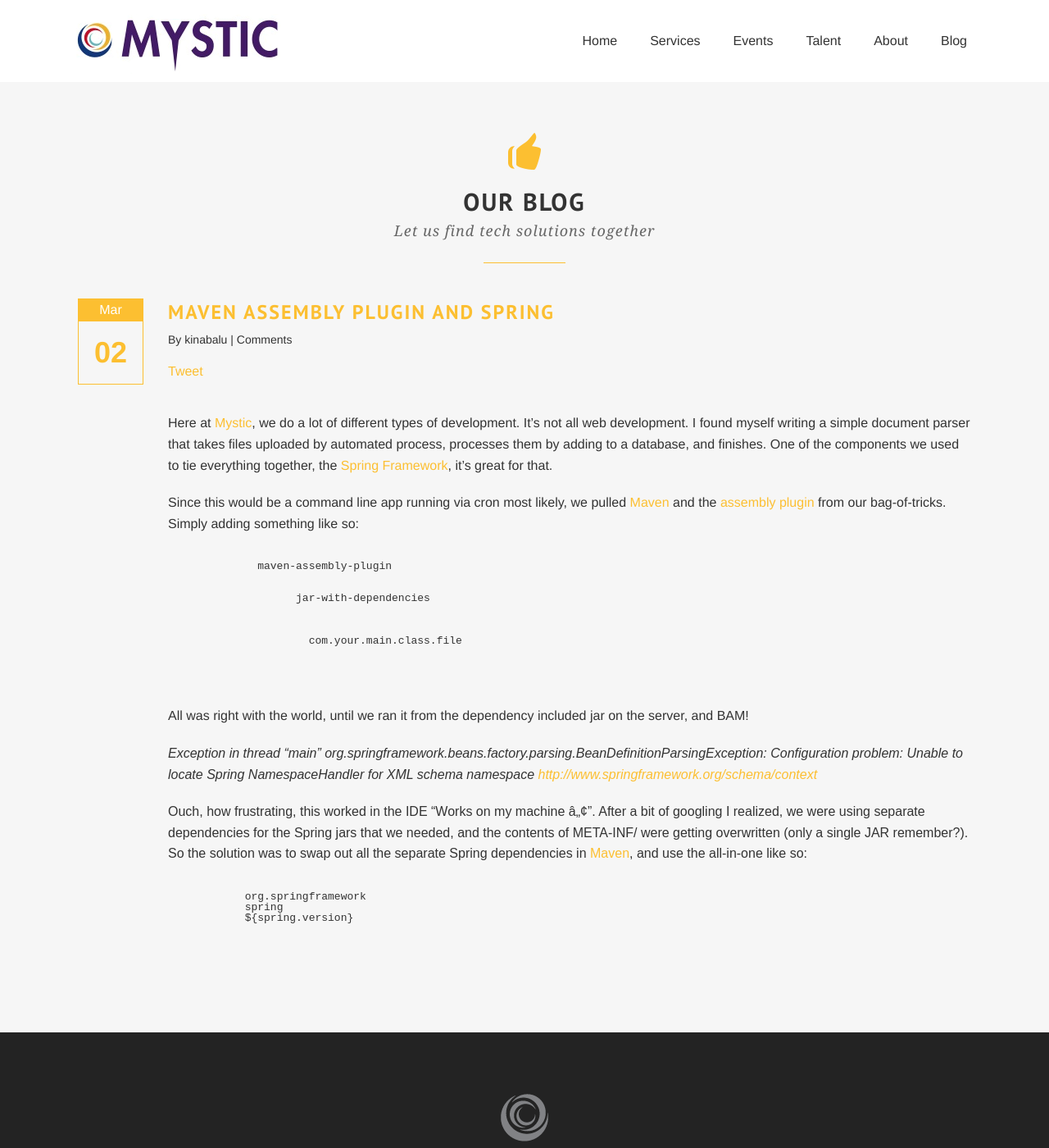
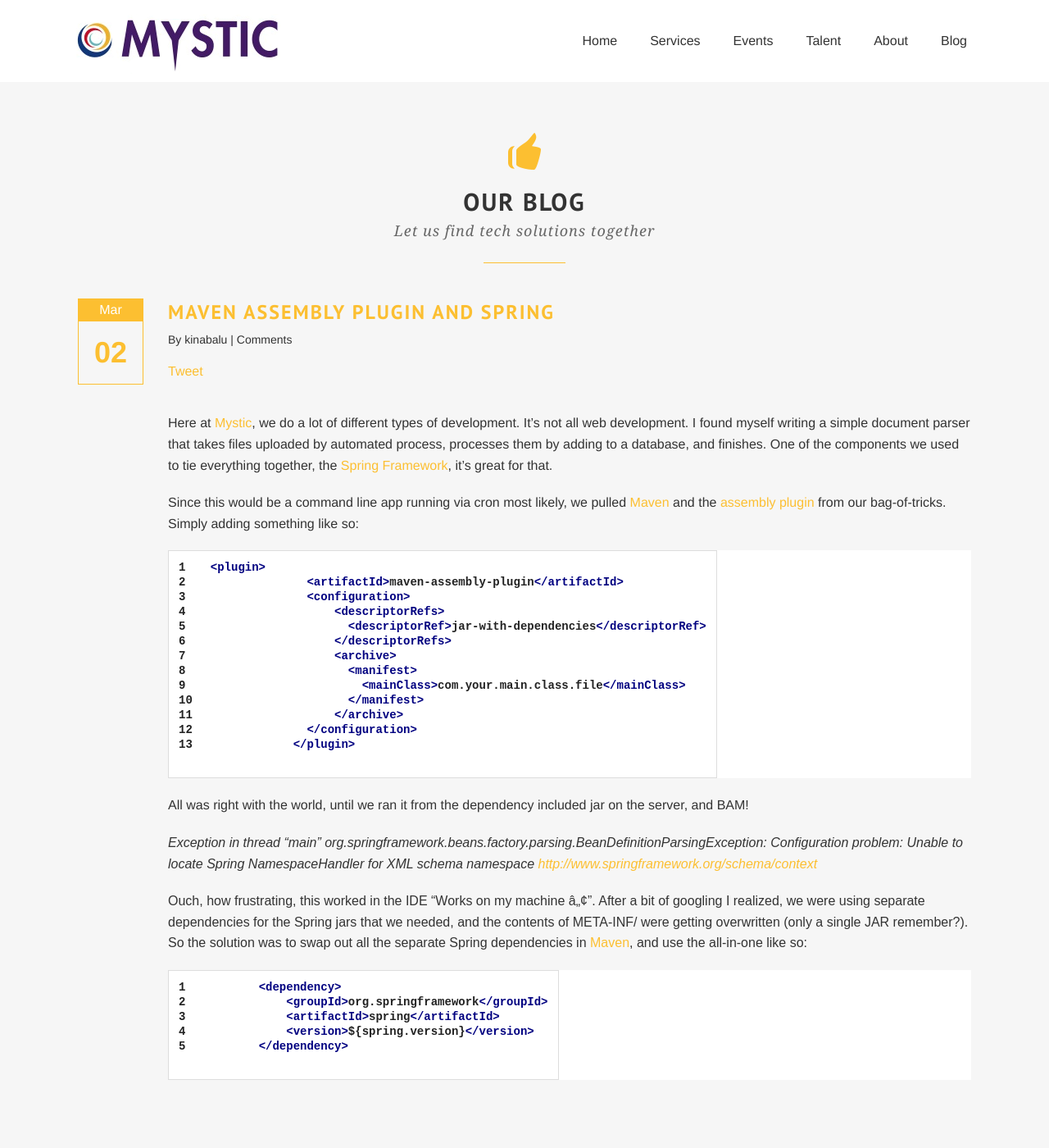
Before and after one commit to mysticcoders/www, a Jekyll site: the page built from _posts/2009-03-02-maven-assembly-plugin-and-spring.markdown, in a window 1280 px wide and 1400 px high. Shown: the whole window at 82% size. Built offline with Jekyll 4.4.1, drawn with Linux system fonts in a browser that asks for light colours; some web fonts are replaced; comment, search, counter and statistics services are not loaded.

Commit message:
maven assembly and plugin

````diff
--- a/_posts/2009-03-02-maven-assembly-plugin-and-spring.markdown
+++ b/_posts/2009-03-02-maven-assembly-plugin-and-spring.markdown
@@ -22,7 +22,7 @@
 
 Since this would be a command line app running via cron most likely, we pulled <a title="Apache Maven" href="http://maven.apache.org" target="_blank">Maven</a> and the <a title="Apache Maven assembly plugin" href="http://maven.apache.org/plugins/maven-assembly-plugin/" target="_blank">assembly plugin</a> from our bag-of-tricks. Simply adding something like so:
 
-<pre lang="xml" colla="+">
+``` xml
 <plugin>
               <artifactId>maven-assembly-plugin</artifactId>
               <configuration>
@@ -36,7 +36,7 @@
                   </archive>
               </configuration>
             </plugin>
-</pre>
+```
 
 All was right with the world, until we ran it from the dependency included jar on the server, and BAM!
 
@@ -44,10 +44,10 @@
 
 <span style="font-family: Arial;">Ouch, how frustrating, this worked in the IDE "Works on my machine &acirc;&bdquo;&cent;". After a bit of googling I realized, we were using separate dependencies for the Spring jars that we needed, and the contents of META-INF/ were getting overwritten (only a single JAR remember?). So the solution was to swap out all the separate Spring dependencies in <a title="Apache Maven" href="http://maven.apache.org" target="_blank">Maven</a>, and use the all-in-one like so:</span>
 
-<pre lang="XML" colla="+">
+``` xml
         <dependency>
             <groupId>org.springframework</groupId>
             <artifactId>spring</artifactId>
             <version>${spring.version}</version>
         </dependency>
-</pre>
+```
````
